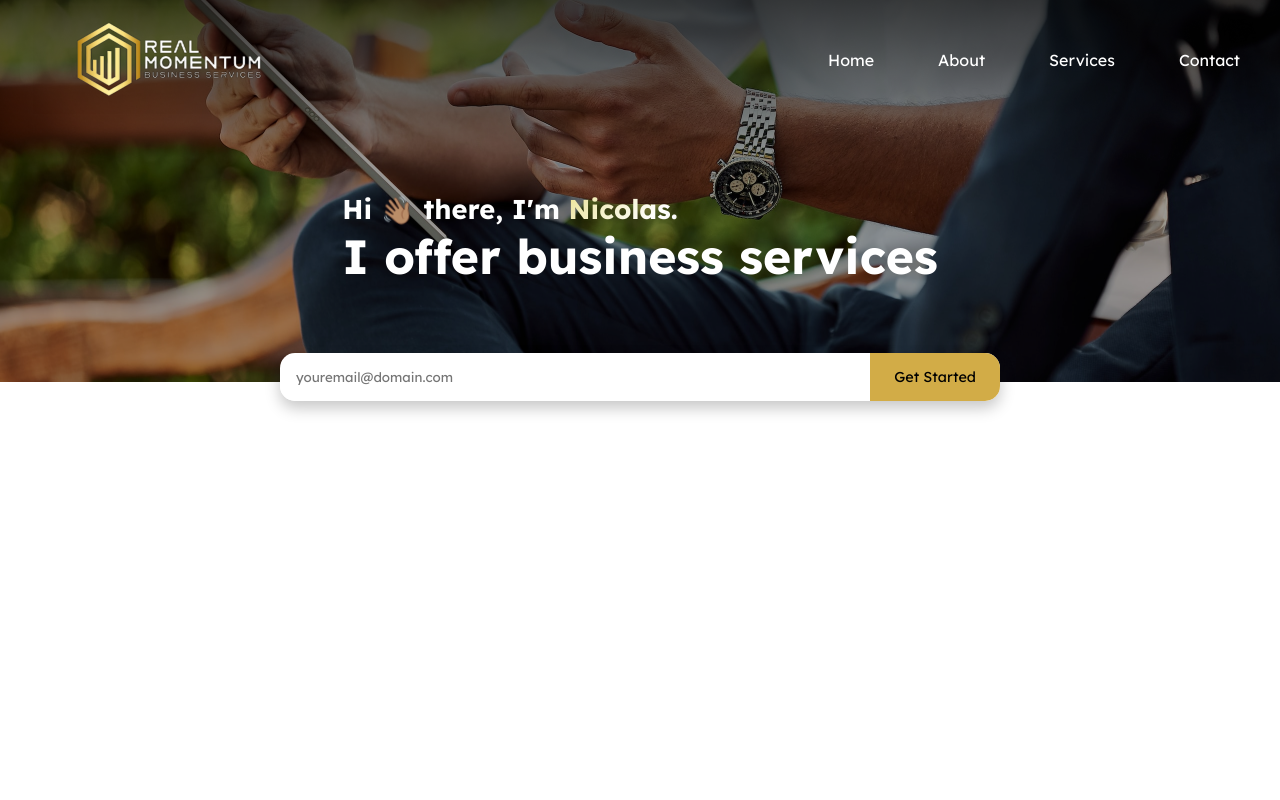
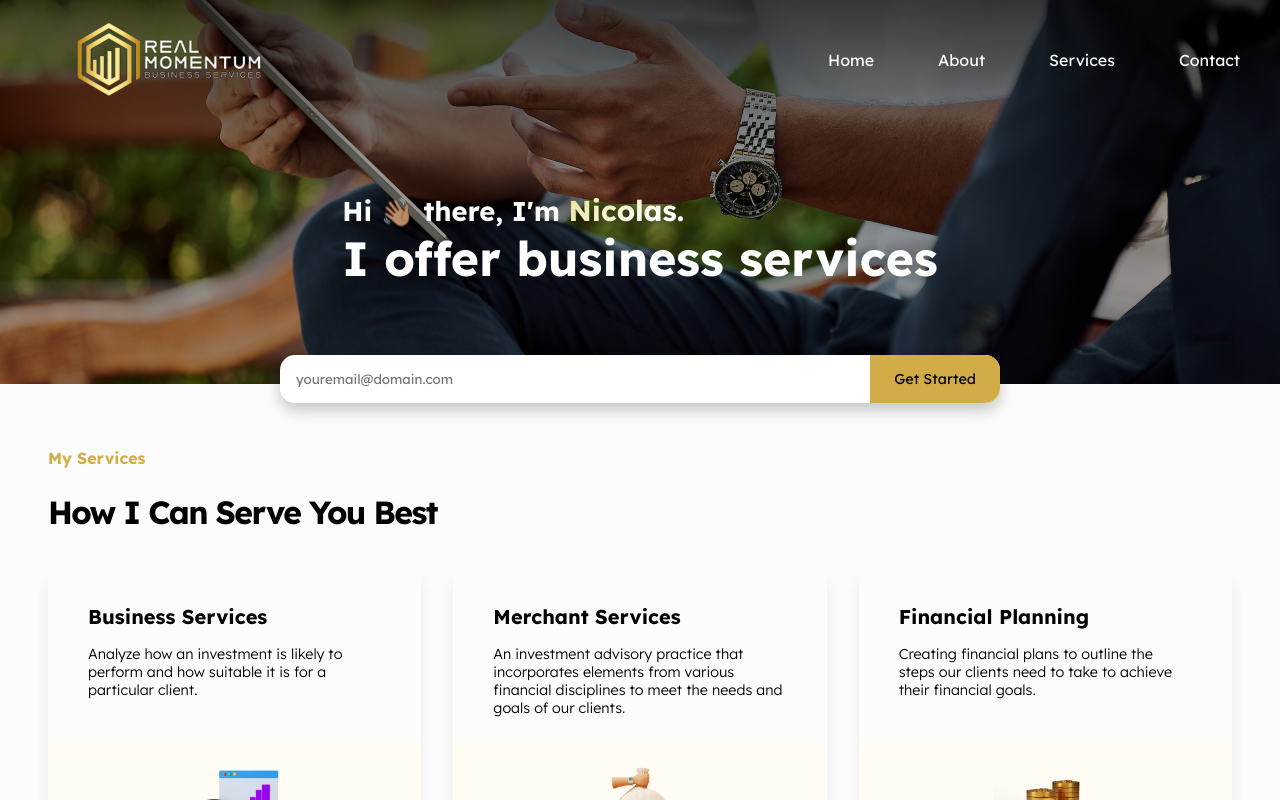
Before and after one commit to North-Star-Development/Isaac-Martinez-1-page-website, a React (Vite) app: page / in a window 1280 px wide. Built offline with nearby package versions, Linux system fonts and the light colour scheme.

Commit message:
feat : adding services section ⛅️

```diff
--- a/src/App.tsx
+++ b/src/App.tsx
@@ -1,4 +1,5 @@
 // importing components that makes up the app.
+import Services from "./components/Services"
 import Splash from "./components/Splash"
 
 
@@ -8,6 +9,7 @@ function App() {
   return (
     <>
      <Splash/>
+     <Services/>
     </>
   )
 }
--- /dev/null
+++ b/src/components/Services/index.styles.ts
@@ -0,0 +1,106 @@
+import styled from "styled-components";
+
+export const ServicesContainer = styled.div`
+  padding: 4rem 3rem;
+  background-color: rgba(0, 0, 0, 0.012);
+  box-sizing: border-box;
+
+  @media screen and (max-width: 1000px) {
+    padding: 4rem 2rem;
+  }
+
+  @media screen and (max-width: 649px) {
+    padding: 4rem 3rem;
+  }
+
+  @media screen and (max-width: 431px) {
+    padding: 3rem 1.5rem;
+  }
+`;
+
+export const ServicesText = styled.span`
+  display: block;
+  margin-bottom: 1.5rem;
+  color: #d2ac47;
+  font-size: 1rem;
+  font-weight: 700;
+`;
+
+export const ServicesHowText = styled.span`
+  display: block;
+  margin-bottom: 2rem;
+  font-size: 2rem;
+  font-weight: 700;
+  letter-spacing : -0.1rem;
+
+  @media screen and (max-width: 539px) {
+    font-size: 2rem;
+    margin-bottom: 1rem;
+  }
+
+  @media screen and (max-width: 453px) {
+    font-size: 1.5rem;
+  }
+`;
+
+export const ServiceBoxContainer = styled.div`
+  display: grid;
+  grid-template-columns: 1fr 1fr 1fr;
+  gap: 2rem;
+
+  @media screen and (max-width: 971px) {
+    grid-template-columns: 1fr 1fr;
+  }
+  @media screen and (max-width: 649px) {
+    grid-template-columns: 1fr;
+  }
+`;
+
+export const ServiceBox = styled.div`
+  display: flex;
+  flex-direction: column;
+  border-radius: 15px;
+
+  box-shadow: 0px 13px 17px rgba(0, 0, 0, 0.088);
+`;
+
+export const ServiceBoxUpper = styled.div`
+  padding: 2.5rem 2.5rem 0 2.5rem;
+
+  @media screen and (max-width: 1073px) {
+    padding: 2.5rem 2rem 0 2rem;
+  }
+`;
+
+export const ServiceBoxUpperHeader = styled.span`
+  display: block;
+  margin-bottom: 1rem;
+  font-weight: bold;
+  font-size: 1.25rem;
+`;
+export const ServiceBoxUpperText = styled.span`
+  display: block;
+  font-weight: 300;
+  font-size: 0.9rem;
+  color: black;
+  height: 6rem;
+
+  @media screen and (max-width: 971px) {
+    height: max-content;
+    padding: 1rem 0;
+  }
+`;
+
+export const ServiceBoxLower = styled.div`
+  background-color: #fffcf4;
+  display: flex;
+  align-items: center;
+  justify-content: center;
+  padding: 1rem 0;
+  border-bottom-left-radius: 15px;
+  border-bottom-right-radius: 15px;
+`;
+
+export const ServiceBoxLowerImg = styled.img`
+    width : 8rem;
+`;
--- /dev/null
+++ b/src/components/Services/index.tsx
@@ -0,0 +1,68 @@
+import {
+    ServiceBox,
+    ServicesText,
+    ServiceBoxContainer,
+    ServiceBoxLower,
+    ServiceBoxLowerImg,
+    ServiceBoxUpper,
+    ServiceBoxUpperHeader,
+    ServicesContainer,
+    ServicesHowText,
+    ServiceBoxUpperText,
+  } from "./index.styles";
+
+  const Services = () => {
+    return (
+      <ServicesContainer id="services">
+        <ServicesText>My Services</ServicesText>
+        <ServicesHowText>How I Can Serve You Best</ServicesHowText>
+
+        <ServiceBoxContainer>
+          <ServiceBox>
+            <ServiceBoxUpper>
+              <ServiceBoxUpperHeader>Business Services</ServiceBoxUpperHeader>
+              <ServiceBoxUpperText>
+                Analyze how an investment is likely to perform and how suitable it
+                is for a particular client.
+              </ServiceBoxUpperText>
+            </ServiceBoxUpper>
+
+            <ServiceBoxLower>
+              <ServiceBoxLowerImg src="/assets/pngs/business.png" />
+            </ServiceBoxLower>
+          </ServiceBox>
+         <ServiceBox>
+             <ServiceBoxUpper>
+                    <ServiceBoxUpperHeader>Merchant Services</ServiceBoxUpperHeader>
+                    <ServiceBoxUpperText>
+                        An investment advisory practice that incorporates elements from
+                        various financial disciplines to meet the needs and goals of our
+                        clients.
+                    </ServiceBoxUpperText>
+                    </ServiceBoxUpper>
+
+                    <ServiceBoxLower>
+                    <ServiceBoxLowerImg src="/assets/pngs/sack.png" />
+                    </ServiceBoxLower>
+          </ServiceBox>
+          <ServiceBox>
+            <ServiceBoxUpper>
+              <ServiceBoxUpperHeader>Financial Planning</ServiceBoxUpperHeader>
+              <ServiceBoxUpperText>
+                Creating financial plans to outline the steps our clients need to
+                take to achieve their financial goals.
+              </ServiceBoxUpperText>
+            </ServiceBoxUpper>
+
+            <ServiceBoxLower>
+              <ServiceBoxLowerImg src="/assets/pngs/coin.png" />
+            </ServiceBoxLower>
+          </ServiceBox>
+
+
+        </ServiceBoxContainer>
+      </ServicesContainer>
+    );
+  };
+
+  export default Services;
--- a/src/components/Splash/index.styles.ts
+++ b/src/components/Splash/index.styles.ts
@@ -48,6 +48,7 @@ export const SplashText = styled.span`
 
   span:nth-child(1) {
     font-size : 1.7rem;
+
     .wave {
         animation-name: ${waveAnimation};  /* Refers to the name of your @keyframes element below */
         animation-duration: 2.5s;        /* Change to speed up or slow down */
@@ -64,7 +65,7 @@ export const SplashText = styled.span`
             whitesmoke 80%,
             #FFD700 100%
     );
-    font-size : 1.7rem;
+    font-size : 1.8rem;
     background-size: auto auto;
     background-clip: border-box;
     background-size: 200% auto;
```
